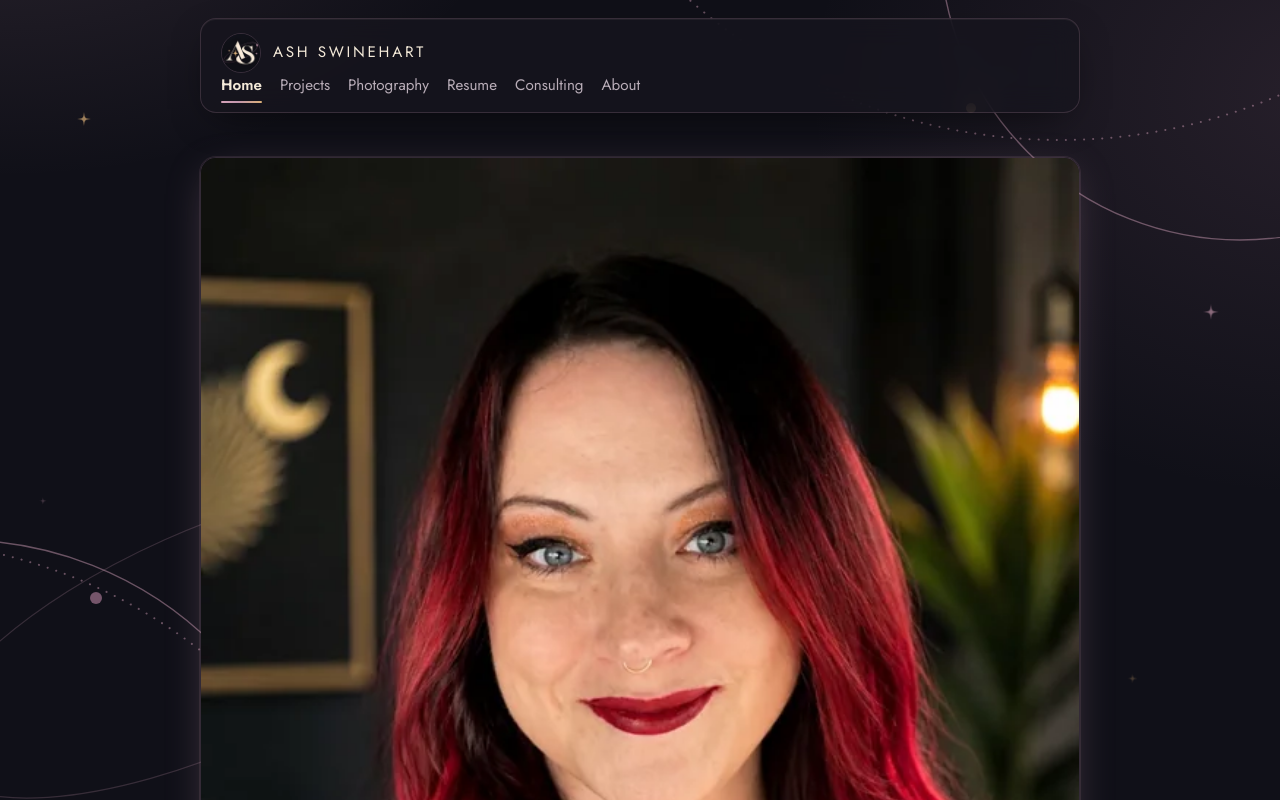
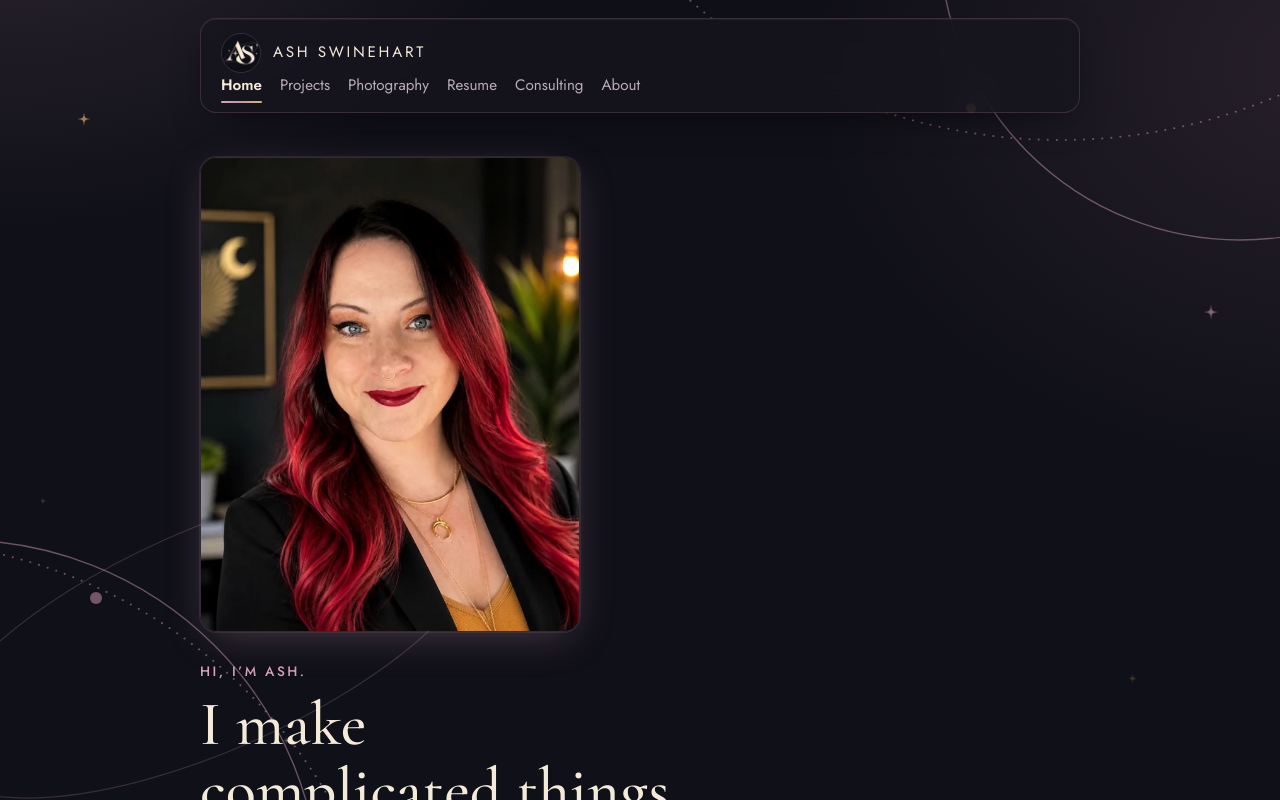
Before and after one commit to hulksmashmouth/ashley-swinehart-portfolio-site, a React (Vite) app: page / in a window 1280 px wide. Shown: the top 800 px of the page. Built offline with nearby package versions, Linux system fonts and the light colour scheme.

Commit message:
Add max-width to photo for better layout on wider screens

```diff
--- a/src/routes/Home.module.css
+++ b/src/routes/Home.module.css
@@ -13,6 +13,13 @@
   box-shadow:
     var(--glow),
     0 0 0 1px rgba(195, 150, 173, 0.12);
+}
+
+/* full-bleed on phones; on wider screens the photo shouldn't swallow the first screen */
+@media (min-width: 768px) {
+  .photo {
+    max-width: 380px;
+  }
 }
 
 .heading {
```
